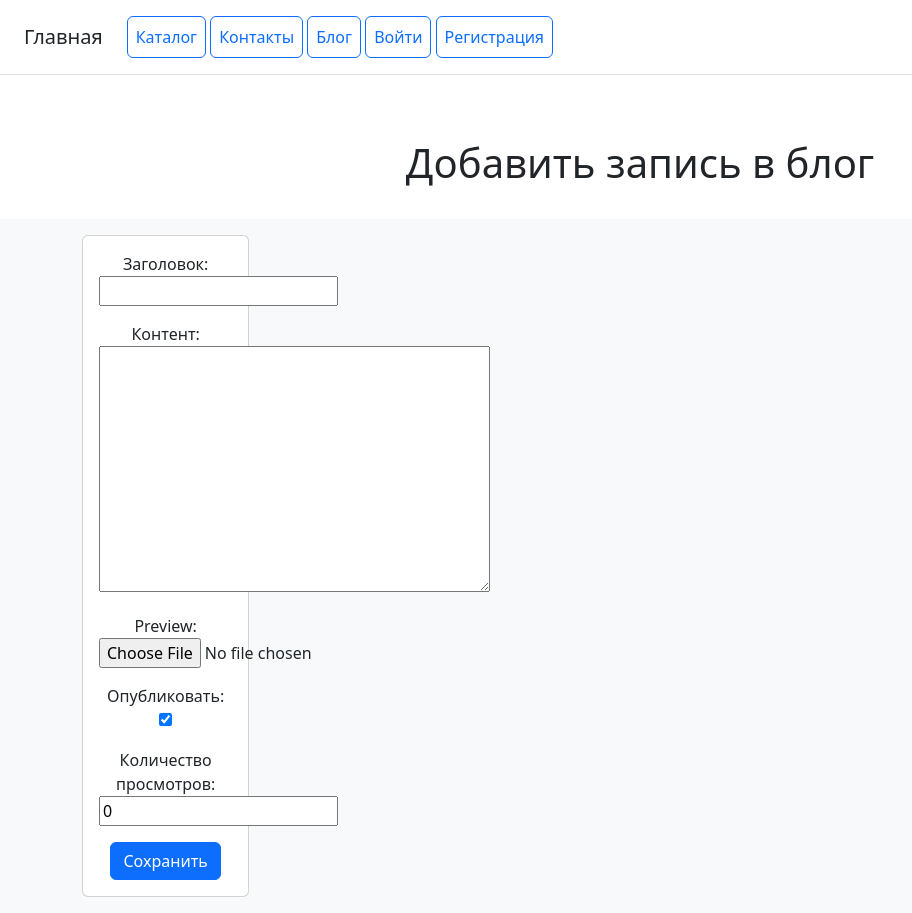
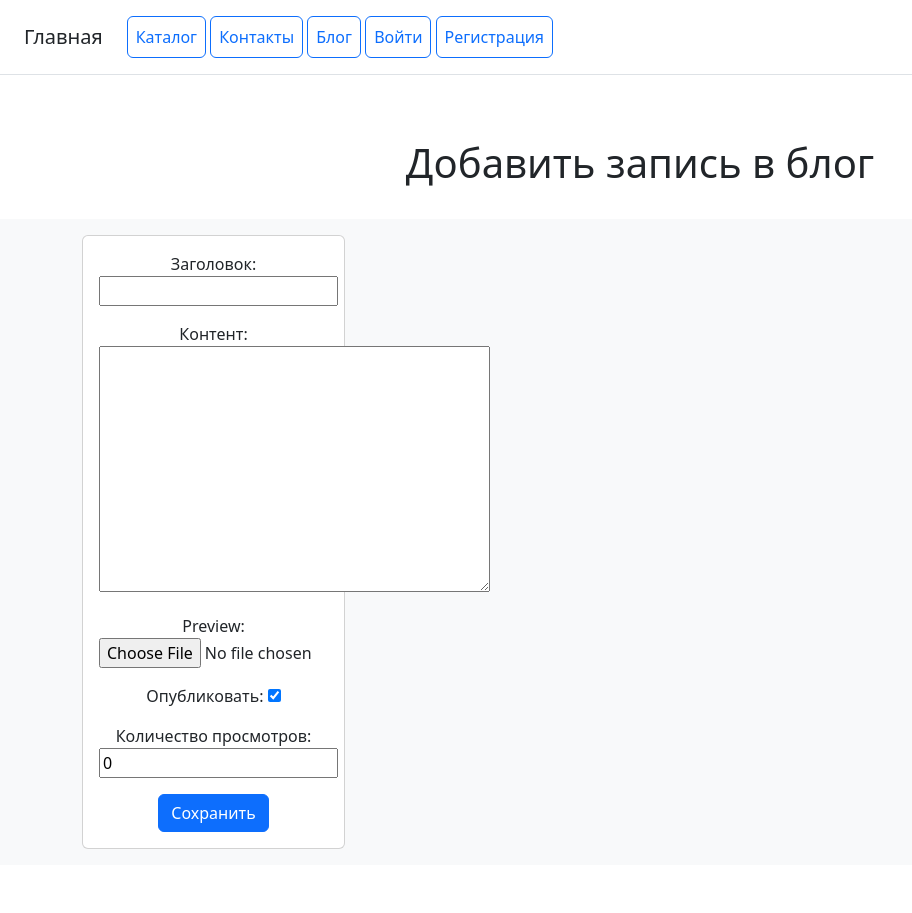
Before and after one commit to elenaludina0573/Online_store_projekt, a Django app: page /blogpost/create/ in a window 1280 px wide. Shown: the whole page, without its empty margins (0-912 px from the left). After the commit the page ends 849 px from the top, so only its background shows below. Run offline with Django 5.2, Linux system fonts and the light colour scheme.

Commit message:
Correction

```diff
--- a/catalog/templates/catalog/blogpost_from.html
+++ b/catalog/templates/catalog/blogpost_from.html
@@ -7,9 +7,9 @@
     <div class="album py-3 bg-body-tertiary">
         <div class="container text-center">
             <div class="row row-cols-1 row-cols-sm-1 row-cols-md-2 g-3">
-                    <div class="col-12">
+                    <div class="col-6">
                         <div class="row">
-                            <div class="col-4">
+                            <div class="col-6">
                                 <div class="card">
                                     <div class="card-body">
                                         <form method="post" enctype="multipart/form-data">
```
